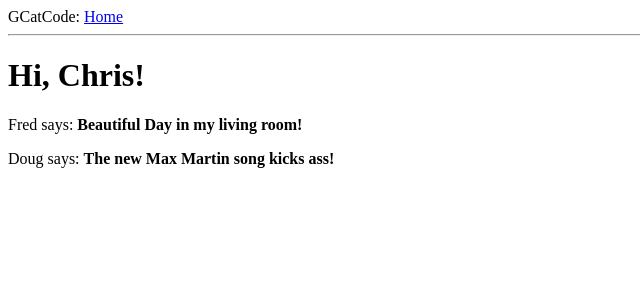
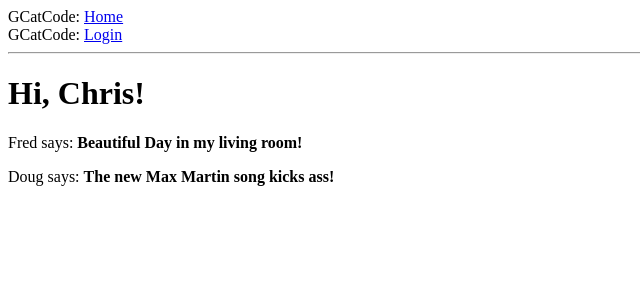
Before and after one commit to GCatChris/FlaskTutorial, a Flask app: page / in a window 1280 px wide. Shown: the top 300 px of the page, without its empty margins (0-640 px from the left). Run offline with Flask 2, Linux system fonts and the light colour scheme.

Commit message:
Update
2.8.15

```diff
--- a/app/templates/base.html
+++ b/app/templates/base.html
@@ -8,6 +8,7 @@
   </head>
   <body>
     <div>GCatCode: <a href="/index">Home</a></div>
+    <div>GCatCode: <a href="/login">Login</a></div>
     <hr>
     {% with messages = get_flashed_messages() %}
       {% if messages %}
```
Also changed, not shown: 4 other files.
